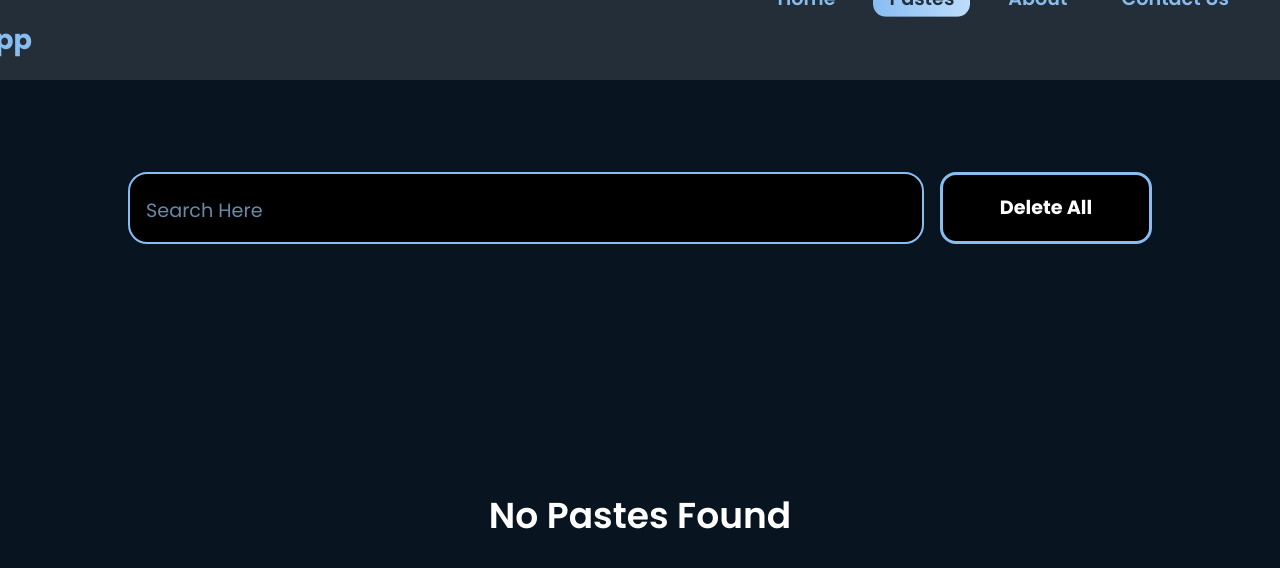
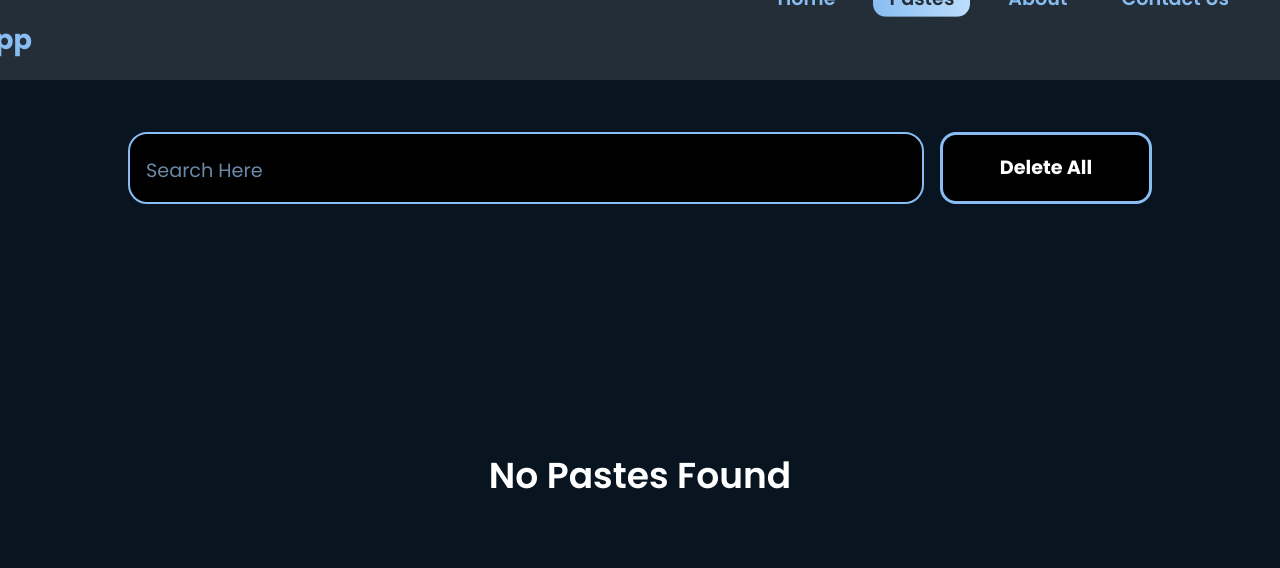
Before and after one commit to Rahul-Agarwal-07/paste, a React (Vite) app: page /pastes in a window 1280 px wide. Shown: the top 568 px of the page. Built offline with nearby package versions, Linux system fonts and the light colour scheme.

Commit message:
PastePage fix

```diff
--- a/src/components/PastesPage/PastesPage.css
+++ b/src/components/PastesPage/PastesPage.css
@@ -6,7 +6,8 @@
     justify-content: center;
     align-items: center;
     margin-top: 2rem;
-    height: 90vh;
+    min-height: 80vh;
+    max-height: none;
 }
 
 .top-container
```
